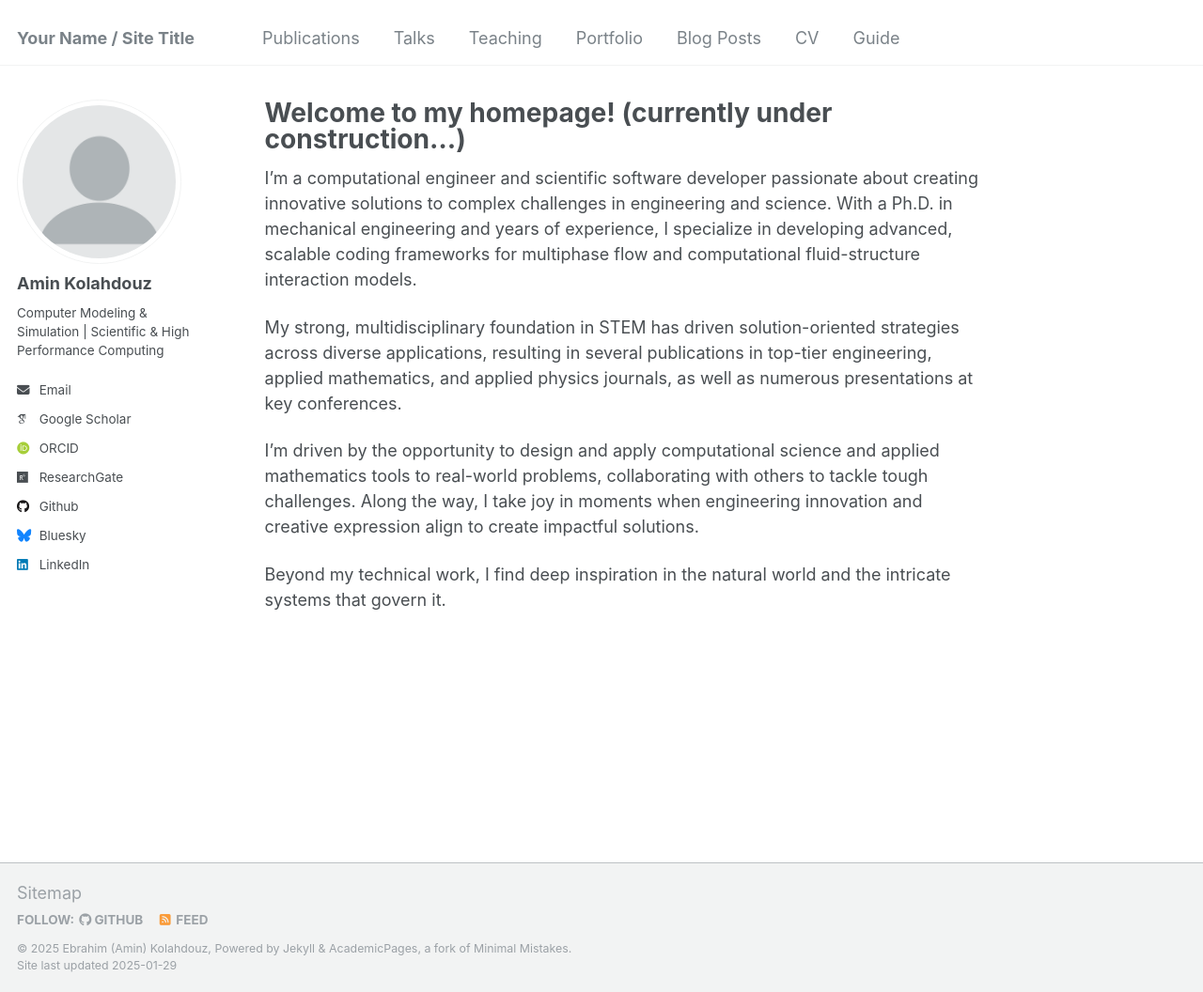
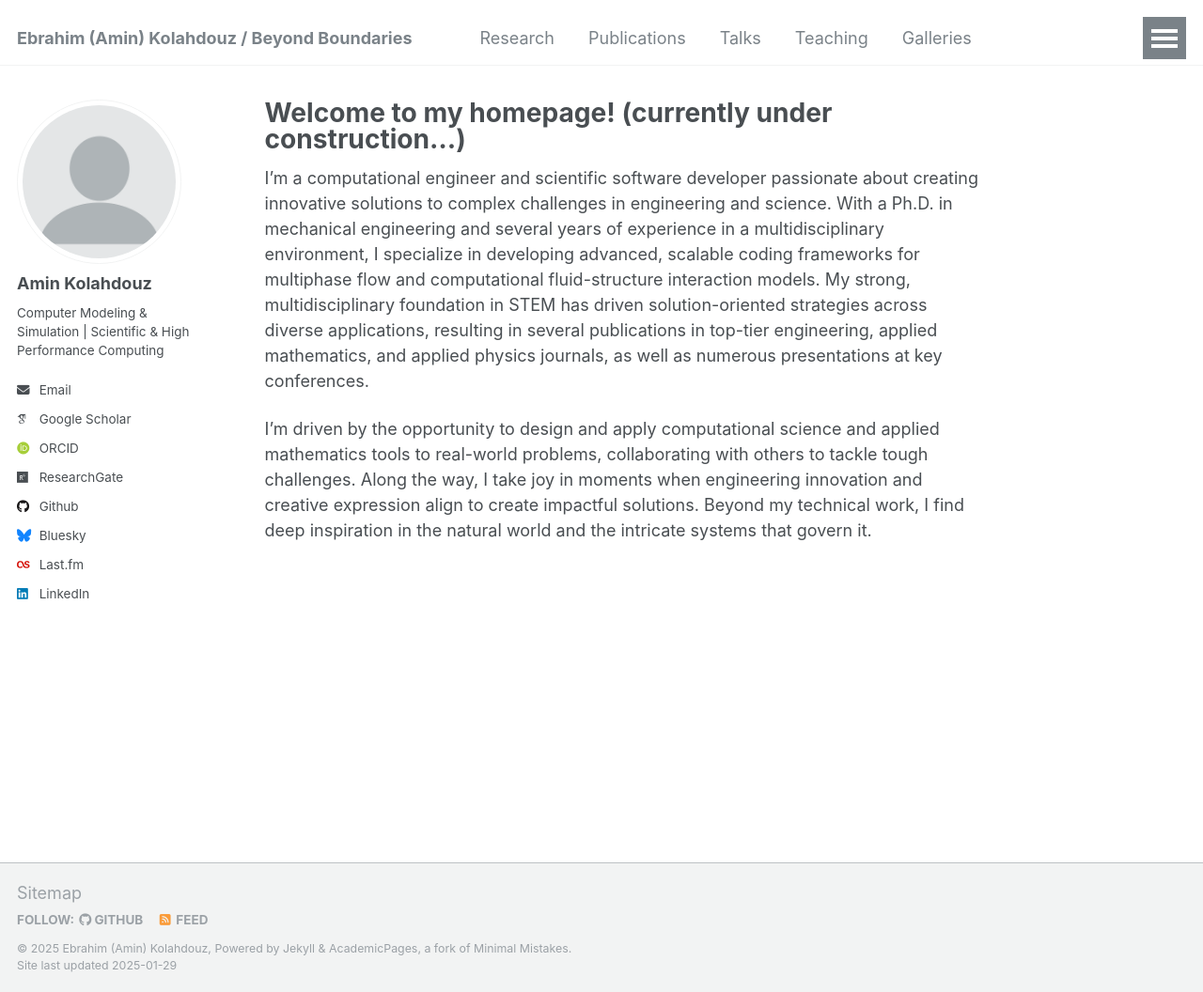
Before and after one commit to AminKolah/aminkolah.github.io, a Jekyll site: the page built from _pages/about.md, in a window 1280 px wide and 1056 px high. Shown: the whole window at 94% size. Built offline with Jekyll 4.4.1, drawn with Linux system fonts in a browser that asks for light colours; some web fonts are replaced.

Commit message:
tweaking more files

```diff
--- a/_config.yml
+++ b/_config.yml
@@ -8,7 +8,7 @@
 
 # Basic Site Settings
 locale                   : "en-US"
-title                    : "Your Name / Site Title"
+title                    : "Ebrahim (Amin) Kolahdouz / Beyond Boundaries"
 title_separator          : "-"
 name                     : &name "Ebrahim (Amin) Kolahdouz"
 description              : &description "personal description"
@@ -45,11 +45,12 @@
   codepen          : # Username
   dribbble         : # Username
   github           : "aminkolah"
+  linkedin         : "aminkolah"
   kaggle           : # Username
   stackoverflow    : # User number or user number and name (i.e., use "1" or "1/jeff-atwood")
 
   # Social media
-  bluesky          : "https://bsky.app/profile/aminkolah.bsky.social" # Replace this with you Bluesky username
+  bluesky          : "aminkolah.bsky.social" # Replace this with you Bluesky username
   facebook         : # Username
   flickr           : # Username
   foursquare       : # Username
@@ -57,8 +58,7 @@
   google_plus      : # Username
   keybase          : # Username
   instagram        : # Username
-  lastfm           : # Username
-  linkedin         : "https://www.linkedin.com/in/aminkolah"
+  lastfm           : "AminKolah"
   mastodon         : # URL
   medium           : # URL
   pinterest        : # Username
--- a/_data/navigation.yml
+++ b/_data/navigation.yml
@@ -5,6 +5,10 @@
 # prevent it from being included in the site.
 
 main:
+
+  - title: "Research"
+    url: /portfolio/
+
   - title: "Publications"
     url: /publications/
 
@@ -14,14 +18,14 @@
   - title: "Teaching"
     url: /teaching/
 
-  - title: "Portfolio"
-    url: /portfolio/
+  - title: "Galleries"
+    url: /Galleries/
 
-  - title: "Blog Posts"
+  - title: "News & Updates"
     url: /year-archive/
 
   - title: "CV"
     url: /cv/
 
-  - title: "Guide"
+  - title: "Contact Me"
     url: /markdown/
--- a/_pages/about.md
+++ b/_pages/about.md
@@ -7,13 +7,13 @@
   - /about.html
 ---
 
-I’m a computational engineer and scientific software developer passionate about creating innovative solutions to complex challenges in engineering and science. With a Ph.D. in mechanical engineering and years of experience, I specialize in developing
+I’m a computational engineer and scientific software developer passionate about creating innovative solutions to complex challenges in
+engineering and science. With a Ph.D. in mechanical engineering and several years of experience in a multidisciplinary environment, I specialize in developing
 advanced, scalable coding frameworks for multiphase flow and computational fluid-structure interaction models.
-
 My strong, multidisciplinary foundation in STEM has driven solution-oriented strategies across diverse applications,
 resulting in several publications in top-tier engineering, applied mathematics, and applied physics journals, as well as numerous presentations at key conferences.
 
-I’m driven by the opportunity to design and apply computational science and applied mathematics tools to real-world problems, collaborating with others to tackle tough challenges. Along the way, I take joy in moments when engineering
-innovation and creative expression align to create impactful solutions.
-
-Beyond my technical work, I find deep inspiration in the natural world and the intricate systems that govern it.
+I’m driven by the opportunity to design and apply computational science and applied mathematics tools to real-world problems,
+collaborating with others to tackle tough challenges. Along the way, I take joy in moments when engineering
+innovation and creative expression align to create impactful solutions. Beyond my technical work,
+I find deep inspiration in the natural world and the intricate systems that govern it.
```
